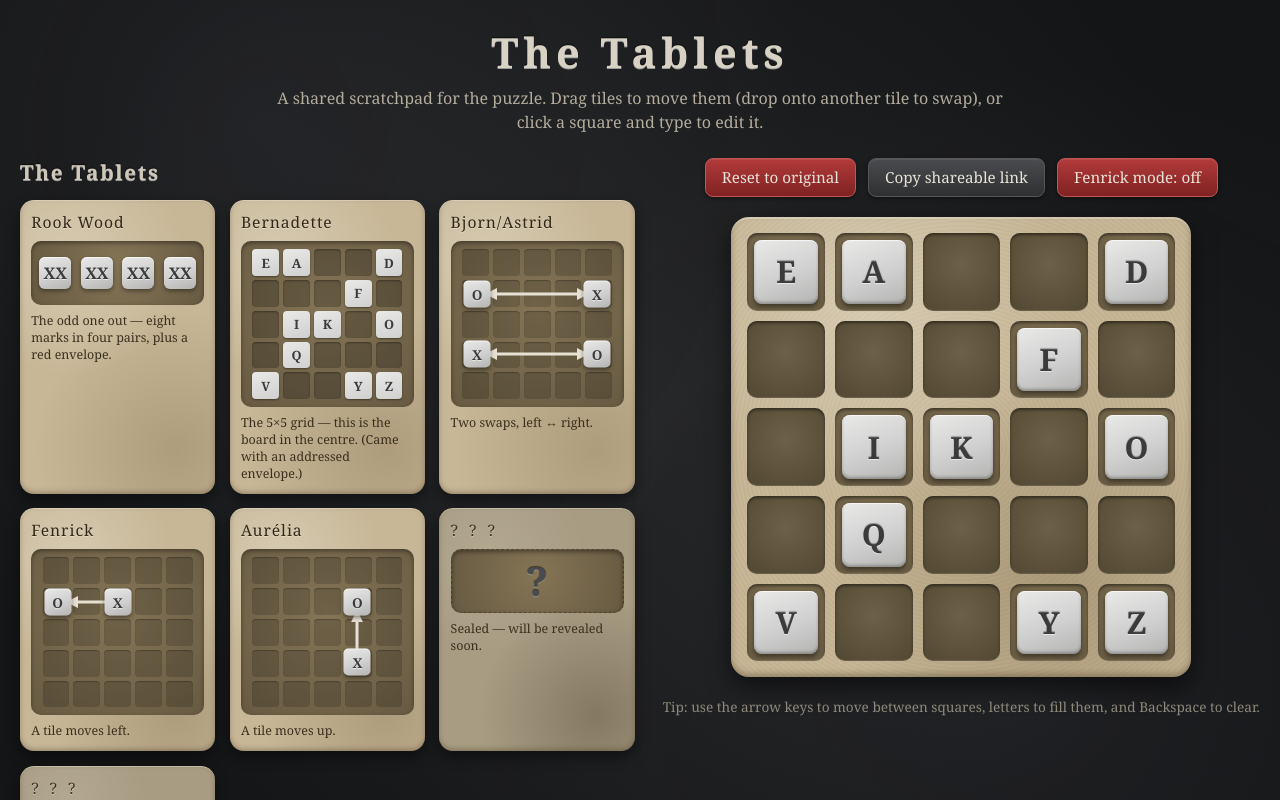
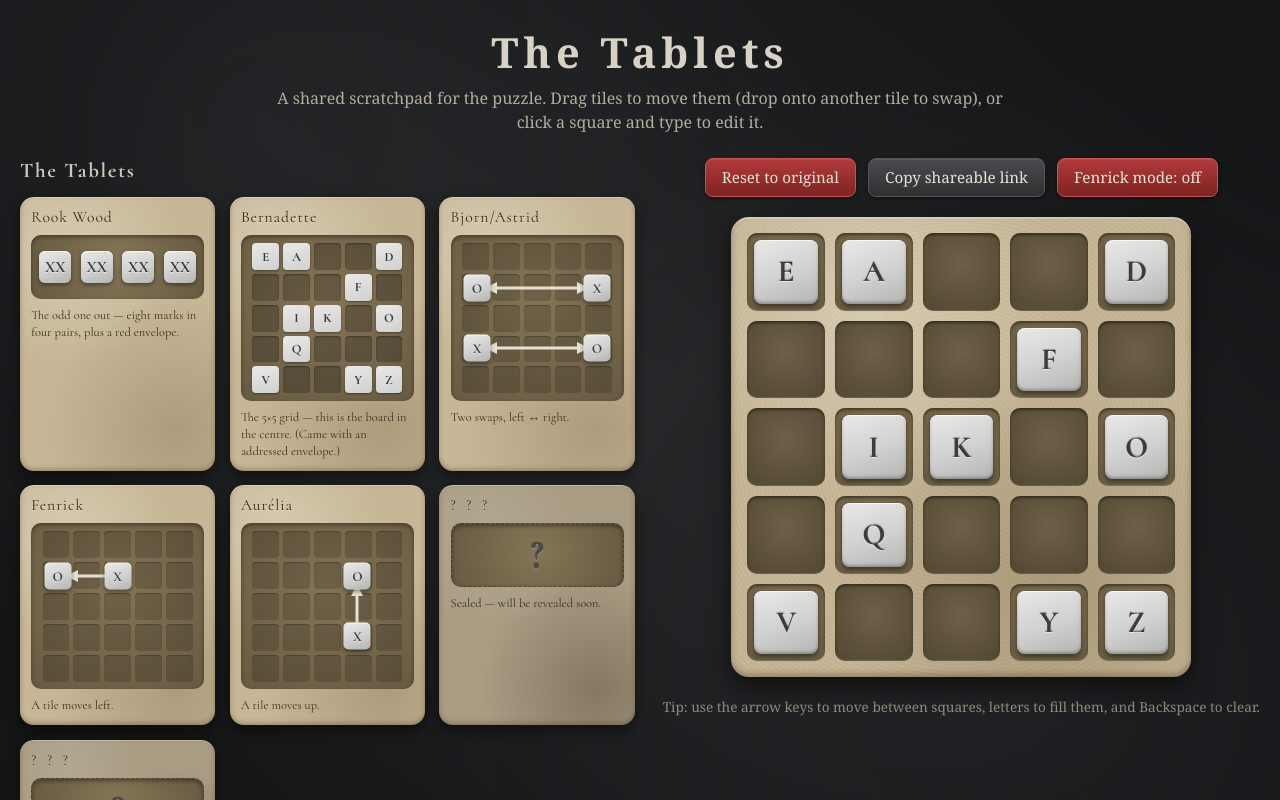
Before and after one commit to mutantflea/dnd-puzzle-site, a React (Vite) app: page / in a window 1280 px wide. Shown: the top 800 px of the page. Built offline with nearby package versions, Linux system fonts and the light colour scheme.

Commit message:
different font, no shadow in headings

```diff
--- a/index.html
+++ b/index.html
@@ -8,6 +8,12 @@
       name="description"
       content="A shared scratchpad for solving the stone-tablet puzzle."
     />
+    <link rel="preconnect" href="https://fonts.googleapis.com" />
+    <link rel="preconnect" href="https://fonts.gstatic.com" crossorigin />
+    <link
+      href="https://fonts.googleapis.com/css2?family=Cormorant:ital,wght@0,400;0,500;0,600;0,700;1,500&display=swap"
+      rel="stylesheet"
+    />
   </head>
   <body>
     <div id="root"></div>
--- a/src/index.css
+++ b/src/index.css
@@ -9,6 +9,7 @@
   --ring-width: 2px;
   --carve-hi: rgba(255, 255, 255, 0.55);
   --carve-lo: rgba(0, 0, 0, 0.55);
+  --font-cormorant: "Cormorant", "Georgia", "Times New Roman", serif;
   font-family: "Georgia", "Times New Roman", serif;
 }
 
--- a/src/styles/App.module.css
+++ b/src/styles/App.module.css
@@ -14,7 +14,6 @@
   letter-spacing: 0.12em;
   margin: 0 0 0.35rem;
   color: #d8d2c4;
-  text-shadow: 0 1px 0 var(--carve-hi), 0 -1px 1px var(--carve-lo);
 }
 
 .subtitle {
--- a/src/styles/ClueTablet.module.css
+++ b/src/styles/ClueTablet.module.css
@@ -1,6 +1,7 @@
 .clues {
   /* wrap tablets into as many columns as fit; grows sideways as clues are
      added rather than only pushing the page down. */
+  font-family: var(--font-cormorant);
   display: grid;
   grid-template-columns: repeat(auto-fill, minmax(190px, 1fr));
   gap: 0.9rem;
@@ -13,7 +14,6 @@
   font-size: 1.3rem;
   letter-spacing: 0.08em;
   color: #cfc8b8;
-  text-shadow: 0 1px 0 var(--carve-hi), 0 -1px 1px var(--carve-lo);
 }
 
 /* Sandstone-tablet card — warm tan gives the dark carved text good contrast */
--- a/src/styles/Grid.module.css
+++ b/src/styles/Grid.module.css
@@ -1,5 +1,6 @@
 .grid {
   display: grid;
+  font-family: var(--font-cormorant);
   grid-template-columns: repeat(5, 1fr);
   gap: 10px;
   width: min(88vw, 460px);
@@ -57,6 +58,7 @@
   width: 82%;
   height: 82%;
   border-radius: 8px;
+  font-family: var(--font-cormorant);
   font-size: clamp(1.1rem, 5vw, 1.9rem);
   font-weight: 700;
   color: #3a3b3d;
```
